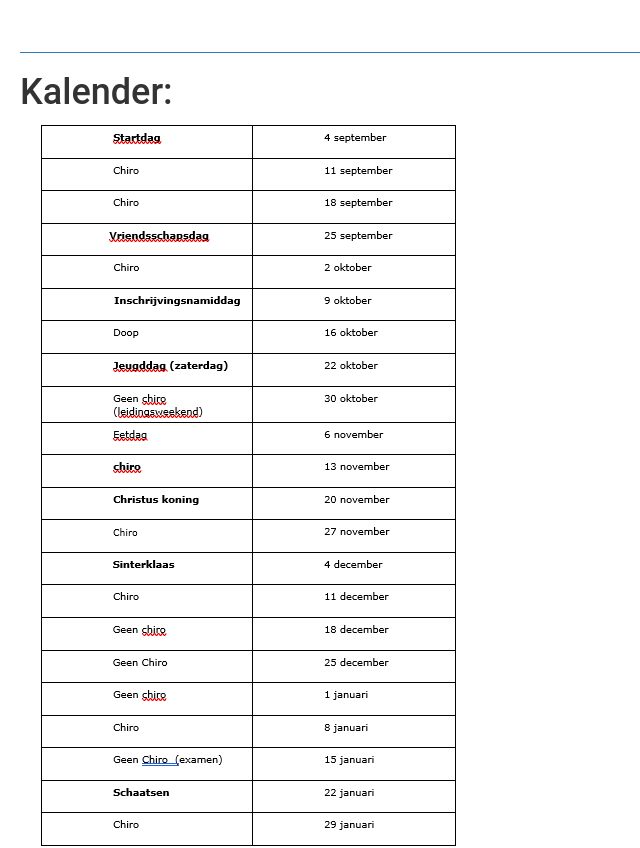
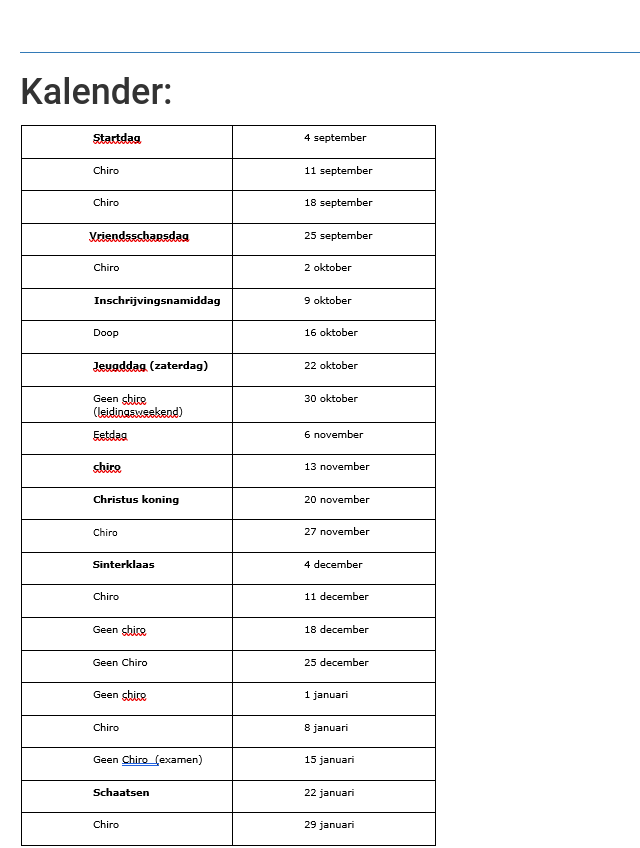
Before and after one commit to ChiroKerkhoven/ChiroKerkhoven.github.io, an Angular app: page / in a window 1280 px wide. Shown: the part 4320-5168 px from the top of the page, without its empty margins (0-640 px from the left). Built offline with nearby package versions, Linux system fonts and the light colour scheme.

Commit message:
changed kalender position

```diff
--- a/src/app/app.component.css
+++ b/src/app/app.component.css
@@ -148,10 +148,6 @@ form button{
     border-bottom: 1px solid #337ab7;
 }
 
-.kalenderContent {
-    margin-left: 1em;
-}
-
 footer {
     background-color: black;
     border-top: 3px solid #337ab7;
```
Also changed, not shown: 3 other files (tests, documents, lock files or other folders).
